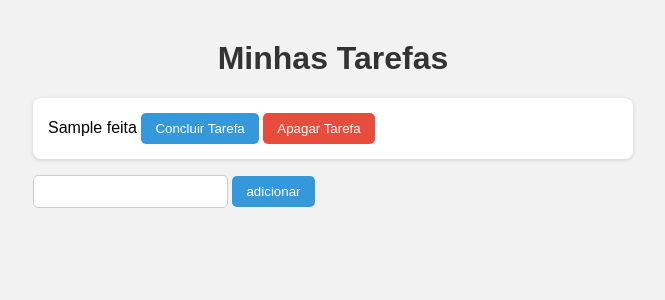
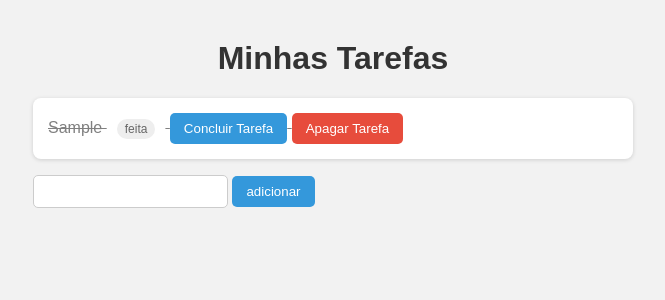
Before and after one commit to Luisgnvst/projeto-django, a Django app: page / in a window 1280 px wide. Shown: the top 300 px of the page, without its empty margins (307-972 px from the left). Run offline with Django 5.2, Linux system fonts and the light colour scheme; tables that the repository leaves empty hold one stand-in row (values such as "Sample post").

Commit message:
eixei a tarefa feita riscada e arrumei o status

```diff
--- a/tarefas/templates/tarefas/lista_tarefas.html
+++ b/tarefas/templates/tarefas/lista_tarefas.html
@@ -54,20 +54,32 @@ input {
     border-radius: 5px;
 }
 
+li.feita {
+    color: gray;
+    text-decoration: line-through;
+}
+
+.status {
+    display: inline-block;  /* inline-block evita o risco da tarefa feita passar por cima dela */
+    font-size: 12px;
+    background-color: #eeeeee;
+    color: #666666;
+    padding: 3px 8px;
+    border-radius: 10px;
+    margin: 0 10px;
+}
     </style>
 </head>
 
 <body>
 <h1> Minhas Tarefas </h1>
 
-<ul>{%  for t in tarefas %}
-   <li> {{ t.tarefa }}
-
-    {% if t.concluida %}
-     feita
-{% else %}
-    pendente
-{% endif %}
+<ul>{% for t in tarefas %}
+    <li class="{% if t.concluida %}feita{% endif %}">
+        {{ t.tarefa }}
+        <span class="status">
+            {% if t.concluida %}feita{% else %}pendente{% endif %}
+        </span>
 
         <form method="post" action="{% url 'concluir_tarefa' t.id %}">
             {% csrf_token %}
@@ -78,15 +90,13 @@ input {
             {% csrf_token %}
             <button> Apagar Tarefa </button>
         </form>
-
     </li>
-{% endfor %} </ul>
+{% endfor %}</ul>
 
 <form method="post">
 {% csrf_token %}
     <input name="tarefa">
     <button>adicionar</button>
-
 </form>
 </body>
 </html>
```
Lines whose indentation alone changed are shown as unchanged.
